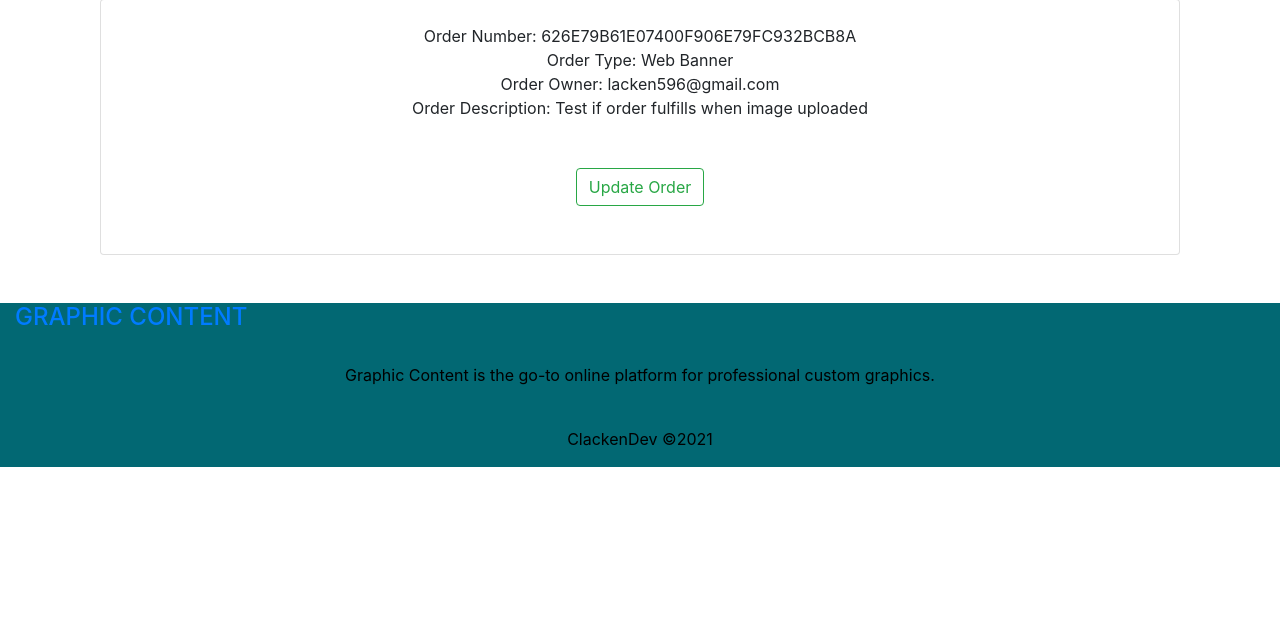
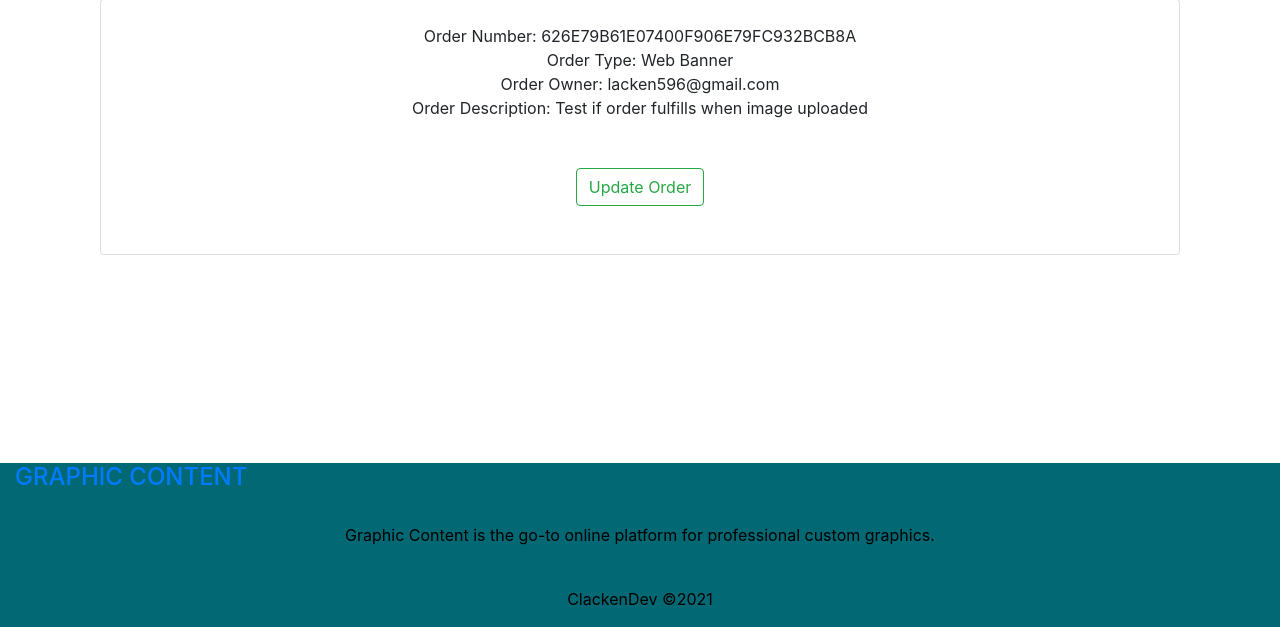
Before and after one commit to Code-Institute-Submissions/clacken-dev-ms4_JanResub, a Django app: page /orders/ in a window 1280 px wide. Shown: the part 659-1286 px from the top of the page. Before the commit the page ends 1126 px from the top, so only its background shows below. Run offline with Django 3.2, Linux system fonts and the light colour scheme; a user stored in the database is signed in; data comes from the database, SQL or seed files in the repository; some libraries are stand-ins or nearby versions.

Commit message:
Clean up CSS and add page spacer to orders page

```diff
--- a/orders/templates/orders/orders.html
+++ b/orders/templates/orders/orders.html
@@ -72,6 +72,7 @@
         </div>
         {% endfor %}
     </div>
-
+    <div class="page-spacer"></div>
+</div>
 
     {% endblock %}
--- a/static/css/base.css
+++ b/static/css/base.css
@@ -3,15 +3,6 @@
 html {
     height: 100%;
 }
-
-/*
-body {
-	background: url('/media/background_image.jpg') no-repeat center center fixed;
-	background-size: cover;
-    height: calc(100vh - 164px);
-
-}
-*/
 
 body {
 margin: 0;
@@ -60,14 +51,6 @@ margin: 0;
     width: 100%;
 }
 
-/*
-.cutaway{
-    -webkit-clip-path: polygon(0 0, 0 100%, 100% 100%, 100% 25%, 75% 0);
-        clip-path: polygon(0 0, 0 100%, 100% 55%, 100% 100%, 100% 0);
-    overflow: hidden;
-}
-*/
-
 .overlay {
 	height: 100%;
 	width: 100%;
@@ -113,7 +96,6 @@ margin: 0;
     width: 100%;
     background-color: #101A26 !important;
 }
-
 
 
 .nav-item{
@@ -190,6 +172,13 @@ margin: 0;
 
 }
 
+.page-spacer{
+    height: 10em;
+	width: 100%;
+	background: white;
+	z-index: -1;
+}
+
 #footer-div {
     background-color:#026873;
 }
```
